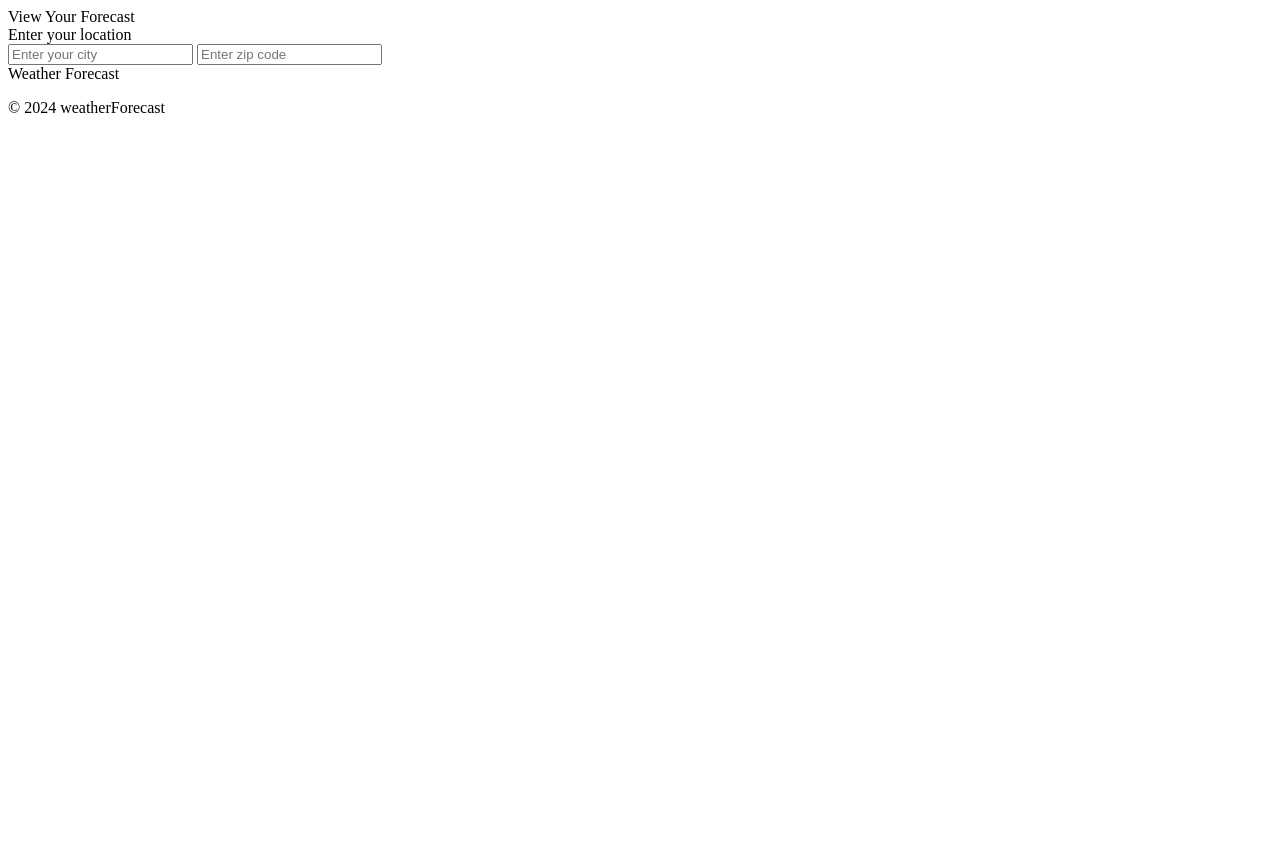
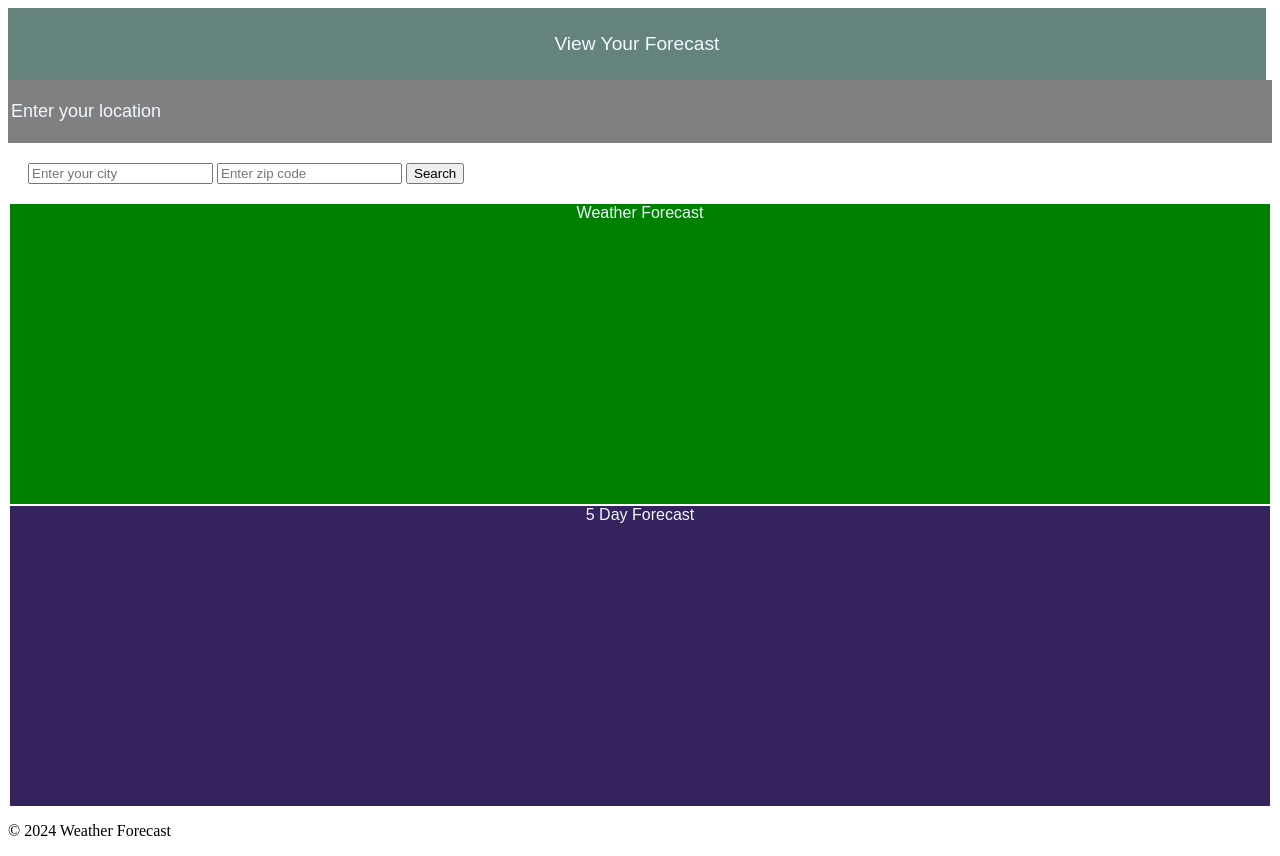
Before and after one commit to leadencat/weather-api, a plain HTML site: page index.html in a window 1280 px wide. Before the commit the page ends 800 px from the top, so only its background shows below. Drawn offline with Linux system fonts and the light colour scheme.

Commit message:
updated html to add a five day forecast, added basic css for webpage layout

```diff
--- a/assets/style.css
+++ b/assets/style.css
@@ -0,0 +1,46 @@
+header {
+    width: 95.55%;
+    background-color: rgb(100, 131, 124);
+    padding: 25PX;
+    text-align: center;
+    color: aliceblue;
+    font-size: larger;
+    font-family:Arial, Helvetica, sans-serif;
+}
+
+.card-title {
+font-size: large;
+background-color: grey;
+padding: 3px;
+color: aliceblue;
+font-family:Arial, Helvetica, sans-serif;
+}
+
+.card-body {
+    margin: 10px;
+    padding: 10px;
+}
+
+.btn:hover {
+    cursor: pointer;
+    background-color: rgb(179, 179, 179);
+    color: aliceblue;
+}
+
+.card-weather {
+  background-color: green;
+  height: 300px;
+  color: aliceblue;
+  font-family:Arial, Helvetica, sans-serif;
+  text-align: center;
+  margin: 2px;
+}
+
+.card-weekly {
+    background-color: rgb(52, 35, 92);
+    height: 300px;
+    color: aliceblue;
+    font-family:Arial, Helvetica, sans-serif;
+    text-align: center;
+    margin: 2px;
+  }
--- a/index.html
+++ b/index.html
@@ -13,23 +13,27 @@
     <header>View Your Forecast</header>
     <main>
     <div class="card-title">
-        <header>Enter your location</header>
+        <p>Enter your location</p>
+    </div>
         <div class="card-body">
            <input type="text" id="inputLocation" placeholder="Enter your city" />
            <input
            type="text"
            id="inputZipCode"
            placeholder="Enter zip code" />
-        </div>
+           <button id="search" class="btn">Search</button>
     </div>
     <section id="weatherForecast" class="card card-weather">
-        <header>Weather Forecast</header>
+        <head>Weather Forecast</head>
+    </section>
+    <section id="weeklyForecast" class="card card-weekly">
+        <head>5 Day Forecast</head>
     </section>
 </main>
     <script src="./assets/script.js"></script>
 </body>
 <footer>
-    <p>&copy; 2024 weatherForecast</p>
+    <p>&copy; 2024 Weather Forecast</p>
   </footer>
 
 
```
